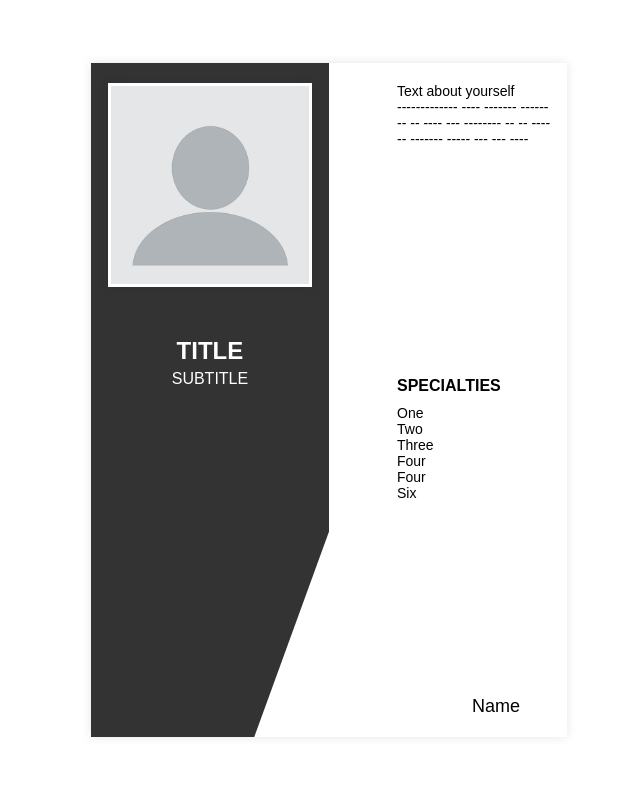
After one commit to RickPetaByte/h_m_portfolio, a Laravel app: page /portfolio-1 in a window 1280 px wide. The commit adds this page. Shown: the whole page, without its empty margins (311-951 px from the left). Run offline with Laravel 10, Linux system fonts and the light colour scheme.

Commit message:
portfolios added

```diff
--- /dev/null
+++ b/h_m_portfolio/resources/views/portfolio-1.blade.php
@@ -0,0 +1,166 @@
+<!-- <!DOCTYPE html>
+<html lang="en">
+<head>
+    <meta charset="UTF-8">
+    <meta name="viewport" content="width=device-width, initial-scale=1.0">
+    <title>Portfolio Page</title>
+    <style>
+        body, html {
+            height: 100%;
+            margin: 0;
+            display: flex;
+            justify-content: center;
+            align-items: center;
+        }
+        .container {
+            background-color: #4682B4;
+            width: 126mm;
+            height: 178.2mm;
+            max-width: 100vw;
+            max-height: 100vh;
+            box-sizing: border-box;
+        }
+    </style>
+</head>
+<body>
+    <div class="container">
+
+    </div>
+</body>
+</html> -->
+
+<!DOCTYPE html>
+<html lang="en">
+<head>
+    <meta charset="UTF-8">
+    <meta name="viewport" content="width=device-width, initial-scale=1.0">
+    <title>Portfolio Page</title>
+    <style>
+        body, html {
+            height: 100%;
+            margin: 0;
+            display: flex;
+            justify-content: center;
+            align-items: center;
+            font-family: Arial, sans-serif;
+            background-color: #fff;
+        }
+        .container {
+            position: relative;
+            background-color: #fff;
+            width: 126mm;
+            height: 178.2mm;
+            max-width: 100vw;
+            max-height: 100vh;
+            box-shadow: 0 0 10px rgba(0,0,0,0.1);
+            overflow: hidden;
+        }
+        .left-section, .right-section {
+            position: absolute;
+            top: 0;
+            bottom: 0;
+        }
+        .left-section {
+            background-color: #333;
+            color: #fff;
+            width: 50%;
+            left: 0;
+            display: flex;
+            flex-direction: column;
+            align-items: center;
+            text-align: center;
+            padding: 20px;
+            box-sizing: border-box;
+        }
+        .left-section img {
+            width: 100%;
+            height: auto;
+            border: 3px solid #fff;
+            box-shadow: 0 0 10px rgba(0,0,0,0.1);
+        }
+        .left-section .title {
+            font-size: 24px;
+            font-weight: bold;
+            margin: 50px 0 5px 0;
+        }
+        .left-section .subtitle {
+            font-size: 16px;
+            margin-bottom: 20px;
+        }
+        .right-section {
+            background-color: #fff;
+            color: #000;
+            width: 50%;
+            transform: skewX(-20deg);
+            right: -10%;
+            display: flex;
+            flex-direction: column;
+            justify-content: center;
+            padding: 20px;
+            box-sizing: border-box;
+        }
+        .right-section .content {
+            transform: skewX(20deg);
+            display: flex;
+            flex-direction: column;
+            justify-content: center;
+            height: 100%;
+        }
+        .text-about {
+            font-size: 14px;
+            margin-bottom: 20px;
+        }
+        .specialties {
+            margin-top: auto;
+        }
+        .specialties h3 {
+            font-size: 16px;
+            margin-bottom: 10px;
+        }
+        .specialties ul {
+            list-style-type: none;
+            padding: 0;
+            margin: 0;
+        }
+        .specialties ul li {
+            font-size: 14px;
+        }
+        .name {
+            margin-top: auto;
+            font-size: 18px;
+            text-align: center;
+        }
+    </style>
+</head>
+<body>
+    <div class="container">
+        <div class="left-section">
+            <img src="img/Standaard.png" alt="Profile Image">
+            <div class="title">TITLE</div>
+            <div class="subtitle">SUBTITLE</div>
+        </div>
+        <div class="right-section">
+            <div class="content">
+                <div class="text-about">
+                    Text about yourself<br>
+                    ------------- ---- ------- ------<br>
+                    -- -- ---- --- -------- -- -- ----<br>
+                    -- ------- ----- --- --- ----
+                </div>
+                <div class="specialties">
+                    <h3>SPECIALTIES</h3>
+                    <ul>
+                        <li>One</li>
+                        <li>Two</li>
+                        <li>Three</li>
+                        <li>Four</li>
+                        <li>Four</li>
+                        <li>Six</li>
+                    </ul>
+                </div>
+                <div class="name">Name</div>
+            </div>
+        </div>
+    </div>
+</body>
+</html>
--- a/h_m_portfolio/routes/web.php
+++ b/h_m_portfolio/routes/web.php
@@ -13,10 +13,9 @@ Route::get('/about', function () {
     return view('about');
 })->name('about');
 
-// Route::get('/contact', function () {
-//     // Mail::to('jurheusschen2@gmail.com')->send(new TestMail());
-//     return view('contact');
-// })->name('contact');
+Route::get('/portfolio-1', function () {
+    return view('portfolio-1');
+})->name('portfolio-1');
 
 Route::get('/contact', [ContactController::class, 'show'])->name('contact.show');
 Route::post('/contact', [ContactController::class, 'send'])->name('contact.send');
```
Also changed, not shown: h_m_portfolio/resources/css/app.css (+34 -0 lines), h_m_portfolio/resources/views/layouts/create-portfolio-content.blade.php (+52 -2 lines), h_m_portfolio/public/img/portfolio-1BW.png (added), h_m_portfolio/public/img/portfolio-2BW.png (added), h_m_portfolio/public/img/portfolio-3BW.png (added), h_m_portfolio/public/img/portfolio-4BW.png (added), h_m_portfolio/public/img/portfolio-5BW.png (added), h_m_portfolio/public/img/portfolio-6BW.png (added).
